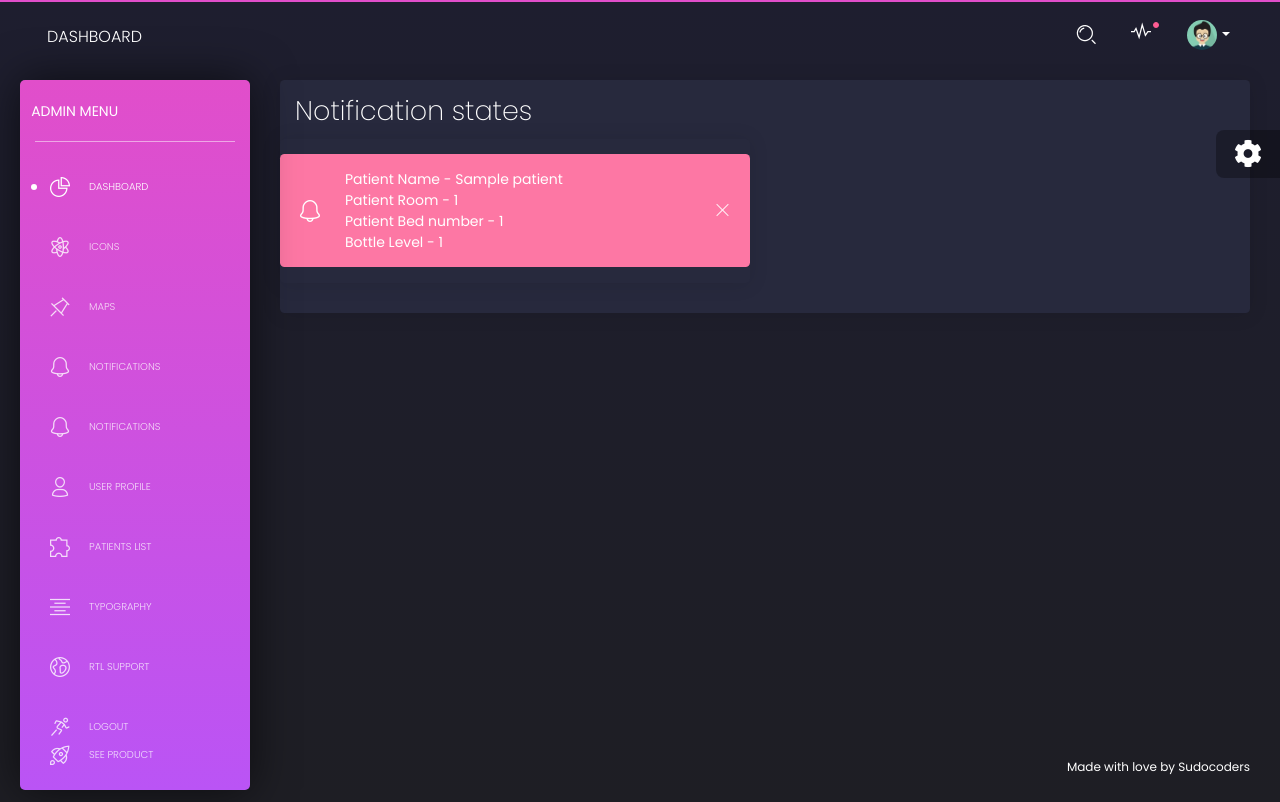
After one commit to sumit2312/bottle-plus-plus, a Django app: page /notifications/ in a window 1280 px wide. The commit adds this page. Run offline with Django 3.2, Linux system fonts and the light colour scheme; a user stored in the database is signed in; tables that the repository leaves empty hold one stand-in row (values such as "Sample post"); parts of the project's set-up code (start-up, migrations or seed data) failed here and were passed over; some libraries are stand-ins or nearby versions.

Commit message:
sumit updates

```diff
--- a/api/models.py
+++ b/api/models.py
@@ -20,6 +20,8 @@ class Patients(models.Model):
     def __str__(self):
         return self.name
 
+
+
 class BottleStats(models.Model):
     bottle_primary_key = models.IntegerField()
     level = models.IntegerField()
--- a/app/urls.py
+++ b/app/urls.py
@@ -11,4 +11,7 @@ urlpatterns = [
     # The home page
     path('', views.index, name='home'),
     path('patients/', views.get_patients_list, name="get_patients_list"),
+    # path('<int:pk>/', views.PatientDetailView.as_view(), name='detail'),
+    path('patients/<int:pk>', views.get_patient_info, name="get_patient_info"),
+    path('notifications/', views.notifications, name="notifications"),
 ]
--- a/app/views.py
+++ b/app/views.py
@@ -8,11 +8,14 @@ from django.shortcuts import get_object_or_404, redirect, render
 from django.contrib.auth.models import User,auth
 from django.contrib import messages
 # Create your views here.
+from django.views import generic
 
 from django.contrib.auth.decorators import login_required
 from django.shortcuts import render, get_object_or_404, redirect
 from django.template import loader
 from django.http import HttpResponse
+
+
 
 @login_required(login_url="/login/")
 def index(request):
@@ -38,3 +41,15 @@ def pages(request):
 def get_patients_list(request):
     patients = Patients.objects.all()
     return render(request, "pages/get_patients_list.html",{"patients":patients})
+
+
+
+@login_required(login_url="/login/")
+def get_patient_info(request, pk):
+    patient_info = get_object_or_404(Patients,pk=pk)
+    return render(request, "pages/get_patient_details.html",{"patient_info":patient_info})
+
+@login_required(login_url="/login/")
+def notifications(request):
+    patients = Patients.objects.all()
+    return render(request, "pages/notifications.html",{"patients":patients})
--- a/authentication/urls.py
+++ b/authentication/urls.py
@@ -1,10 +1,7 @@
 # -*- encoding: utf-8 -*-
-"""
-License: MIT
-Copyright (c) 2019 - present AppSeed.us
-"""
 
 from django.urls import path
+
 from .views import login_view, register_user
 from django.contrib.auth.views import LogoutView
 
--- a/core/templates/includes/sidebar.html
+++ b/core/templates/includes/sidebar.html
@@ -32,6 +32,12 @@
           </li>
           <li>
             <a href="/ui-notifications.html">
+              <i class="tim-icons icon-bell-55"></i>
+              <p>Notifications</p>
+            </a>
+          </li>
+          <li>
+            <a href="{% url 'notifications' %} ">
               <i class="tim-icons icon-bell-55"></i>
               <p>Notifications</p>
             </a>
--- a/core/templates/pages/get_patients_list.html
+++ b/core/templates/pages/get_patients_list.html
@@ -42,7 +42,7 @@
                   {{patient.pk}}
                 </td>
                 <td>
-                  {{patient.name}}
+                  <a href="{% url "get_patient_info" pk=patient.pk %}">{{patient.name}}</a>
                 </td>
                 <td>
                   {{patient.room_number}}
--- /dev/null
+++ b/core/templates/pages/notifications.html
@@ -0,0 +1,83 @@
+{% extends 'layouts/base.html' %}
+
+{% block title %} UI Notifications {% endblock %}
+
+<!-- Specific Page CSS goes HERE  -->
+{% block stylesheets %}{% endblock stylesheets %}
+
+{% block content %}
+
+<div class="card">
+      <div class="card-header">
+        <h2 class="card-title">Notification states</h2>
+         </div>
+<div class="row">
+  <div class="col-md-6">
+    <div class="card">
+      <div class="card-header">
+
+      </div>
+
+        {% for  patient in patients  %}
+        {% if patient.bottle.level < 25 %}
+        <div class="alert alert-danger alert-with-icon" data-notify="container">
+          <button type="button" aria-hidden="true" class="close" data-dismiss="alert" aria-label="Close">
+            <i class="tim-icons icon-simple-remove"></i>
+          </button>
+          <span data-notify="icon" class="tim-icons icon-bell-55"></span>
+          <span data-notify="message">Patient Name - {{patient.name}} <br/> Patient Room -  {{patient.room_number}} <br/>
+                         Patient Bed number - {{patient.bed_number}} <br/>
+                         Bottle Level - {{patient.bottle.level}}
+                         </span>
+        </div>
+        {% endif %}
+        {% endfor %}
+      </div>
+    </div>
+  </div>
+  {% comment %} <div class="col-md-6">
+    <div class="card">
+      <div class="card-header">
+        <h4 class="card-title">Notification states</h4>
+      </div>
+      <div class="card-body">
+        <div class="alert alert-primary">
+          <button type="button" aria-hidden="true" class="close" data-dismiss="alert" aria-label="Close">
+            <i class="tim-icons icon-simple-remove"></i>
+          </button>
+          <span><b> Primary - </b> This is a regular notification made with ".alert-primary"</span>
+        </div>
+        <div class="alert alert-info">
+          <button type="button" aria-hidden="true" class="close" data-dismiss="alert" aria-label="Close">
+            <i class="tim-icons icon-simple-remove"></i>
+          </button>
+          <span><b> Info - </b> This is a regular notification made with ".alert-info"</span>
+        </div>
+        <div class="alert alert-success">
+          <button type="button" aria-hidden="true" class="close" data-dismiss="alert" aria-label="Close">
+            <i class="tim-icons icon-simple-remove"></i>
+          </button>
+          <span><b> Success - </b> This is a regular notification made with ".alert-success"</span>
+        </div>
+        <div class="alert alert-warning">
+          <button type="button" aria-hidden="true" class="close" data-dismiss="alert" aria-label="Close">
+            <i class="tim-icons icon-simple-remove"></i>
+          </button>
+          <span><b> Warning - </b> This is a regular notification made with ".alert-warning"</span>
+        </div>
+        <div class="alert alert-danger">
+          <button type="button" aria-hidden="true" class="close" data-dismiss="alert" aria-label="Close">
+            <i class="tim-icons icon-simple-remove"></i>
+          </button>
+          <span><b> Danger - </b> This is a regular notification made with ".alert-danger"</span>
+        </div>
+      </div>
+    </div>
+  </div> {% endcomment %}
+
+</div>
+
+{% endblock content %}
+
+<!-- Specific Page JS goes HERE  -->
+{% block javascripts %}{% endblock javascripts %}
```
Also changed, not shown: authentication/forms.py (+10 -5 lines), core/settings.py (+7 -1 lines), core/templates/accounts/register.html (+11 -0 lines), core/templates/pages/get_patient_details.html (added, +53 -0 lines), core/templates/pages/page-user.html (+8 -0 lines).
